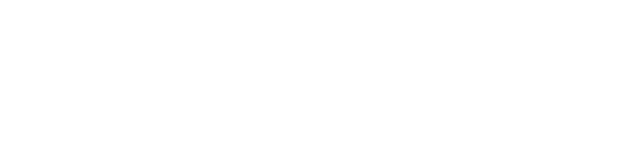
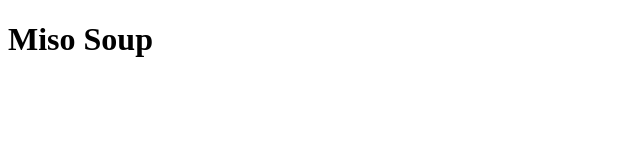
Before and after one commit to halileryildirim/odin-recipes, a plain HTML site: page recipes/miso-soup.html in a window 1280 px wide. Shown: the whole page, without its empty margins (0-640 px from the left). Drawn offline with Linux system fonts and the light colour scheme.

Commit message:
Updated with information.

```diff
--- a/recipes/miso-soup.html
+++ b/recipes/miso-soup.html
@@ -7,5 +7,7 @@
 
     <body>
 
+        <h1>Miso Soup</h1>
+
     </body>
 </html>
```
